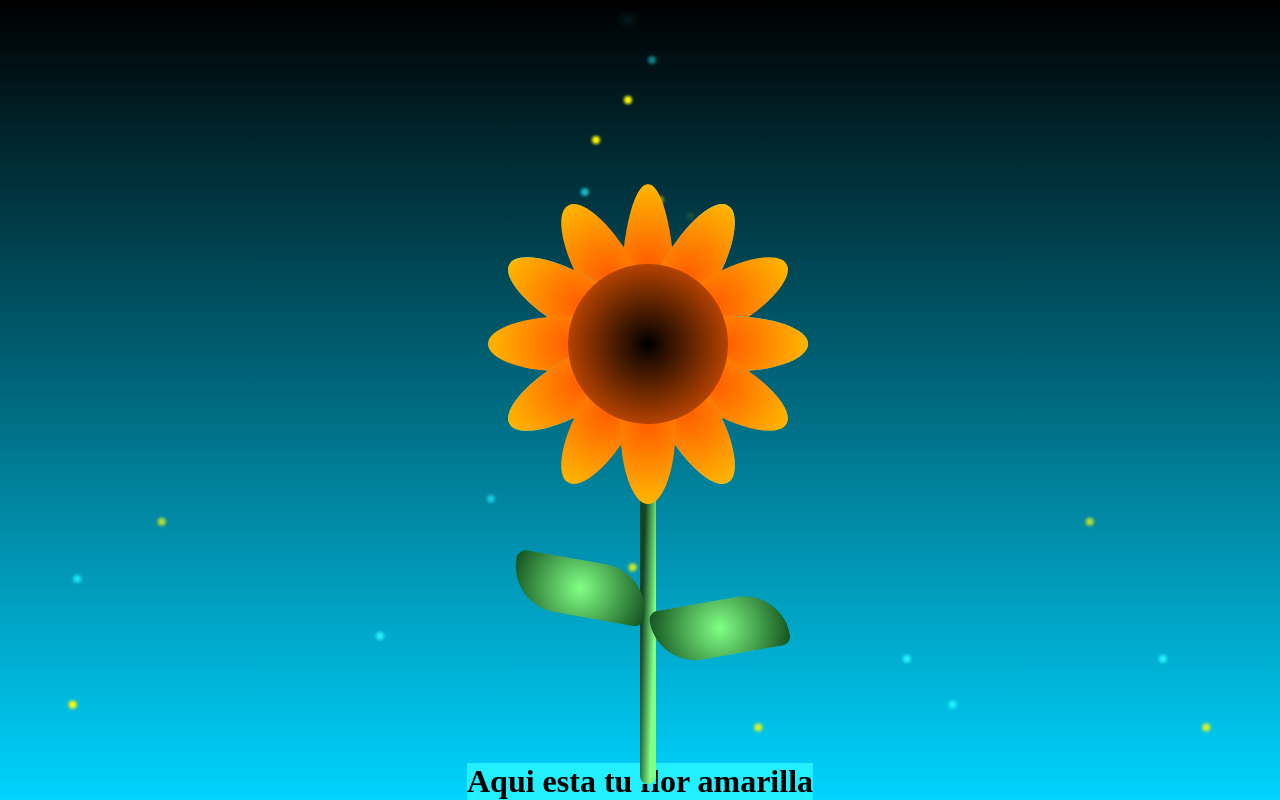
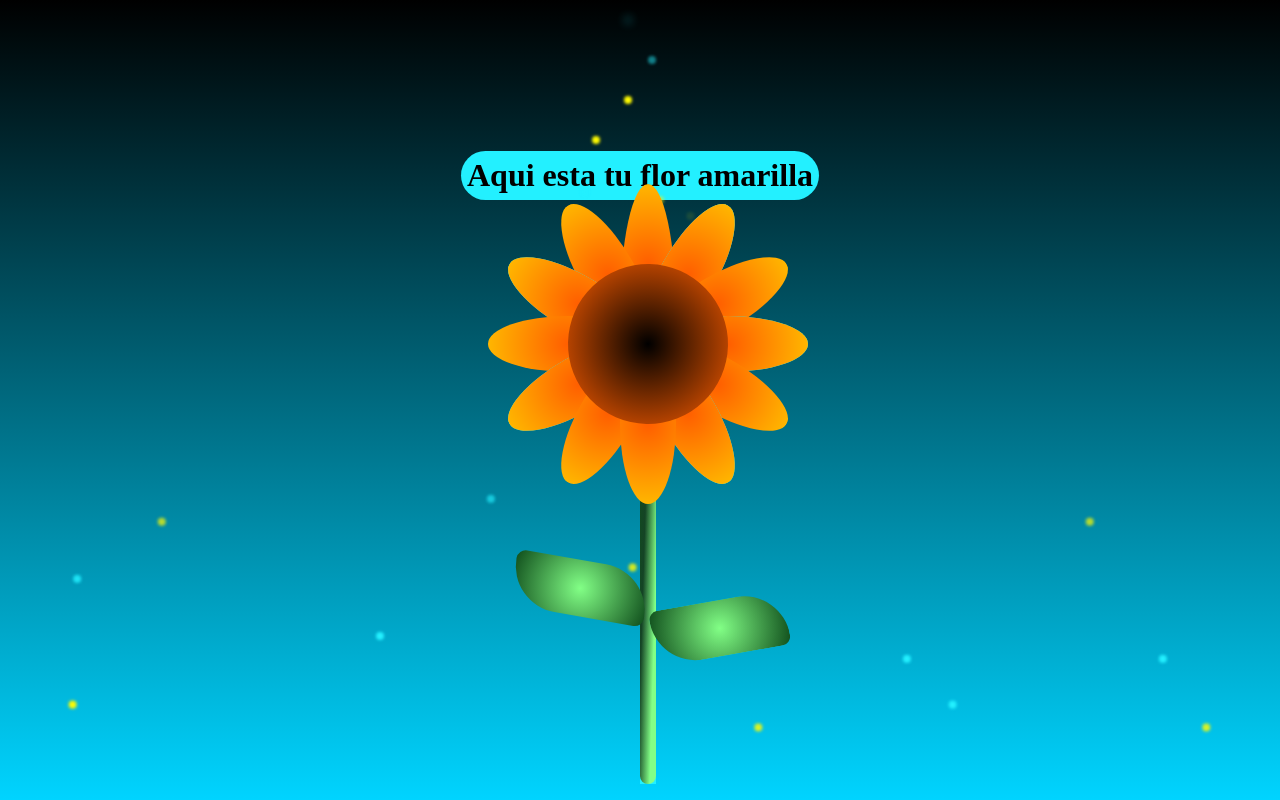
Before and after one commit to Arekusu-21/regalo.github.io, a plain HTML site: page index.html in a window 1280 px wide. Drawn offline with Linux system fonts and the light colour scheme.

Commit message:
Update estilo.css

```diff
--- a/estilo.css
+++ b/estilo.css
@@ -2,6 +2,14 @@
     padding: 0;
     margin: 0;
     box-sizing: border-box;
+}
+
+h1{
+    background-color: wheat;
+    margin: auto 50px 600px 50px;
+    border-radius: 25px;
+    padding: 6px 6px 6px 6px;
+    transition: 4s;
 }
 
 :root {
```
